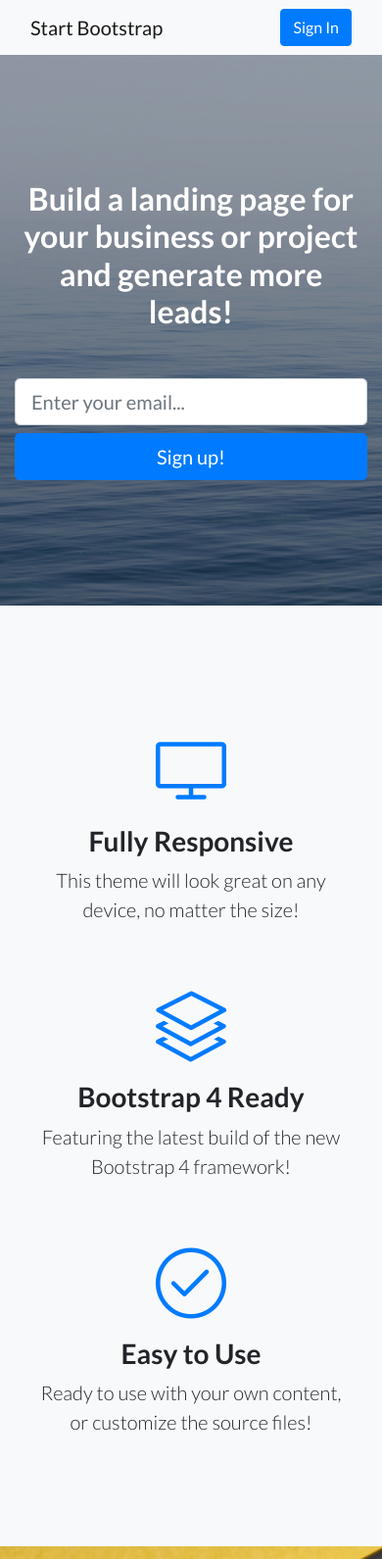
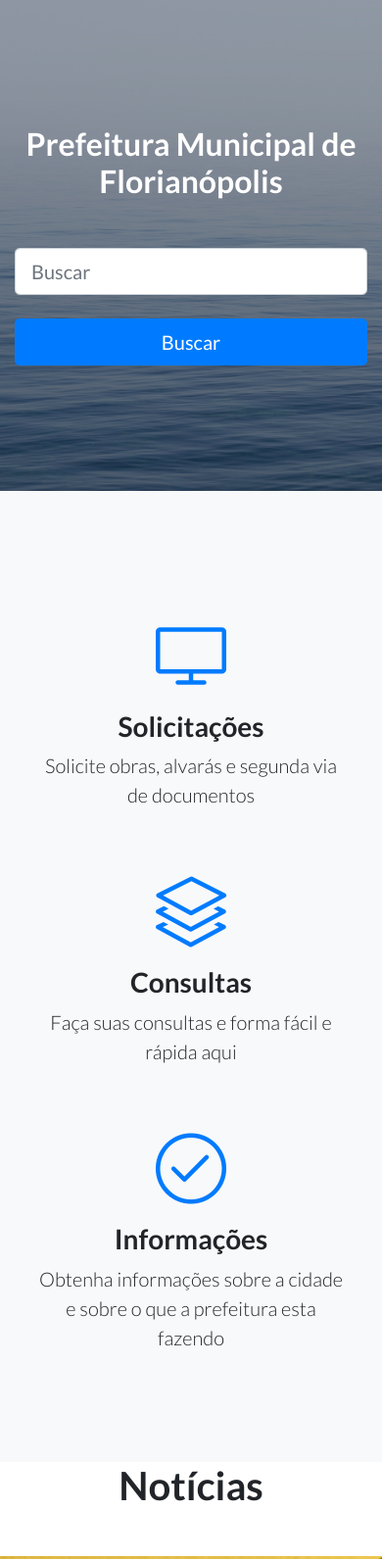
Before and after one commit to JackDaniells/pmf-usabilidade, a website: page index.html in a window 390 px wide. Shown: the top 1591 px of the page at 98% size. Drawn offline with Linux system fonts and the light colour scheme.

Commit message:
design inicial feito

```diff
--- a/index.html
+++ b/index.html
@@ -8,7 +8,7 @@
     <meta name="description" content="">
     <meta name="author" content="">
 
-    <title>Landing Page - Start Bootstrap Theme</title>
+    <title>PMF</title>
 
     <!-- Bootstrap core CSS -->
     <link href="vendor/bootstrap/css/bootstrap.min.css" rel="stylesheet">
@@ -25,31 +25,20 @@
 
   <body>
 
-    <!-- Navigation -->
-    <nav class="navbar navbar-light bg-light static-top">
-      <div class="container">
-        <a class="navbar-brand" href="#">Start Bootstrap</a>
-        <a class="btn btn-primary" href="#">Sign In</a>
-      </div>
-    </nav>
-
     <!-- Masthead -->
     <header class="masthead text-white text-center">
       <div class="overlay"></div>
       <div class="container">
         <div class="row">
           <div class="col-xl-9 mx-auto">
-            <h1 class="mb-5">Build a landing page for your business or project and generate more leads!</h1>
+            <h1 class="mb-5">Prefeitura Municipal de Florianópolis</h1>
           </div>
           <div class="col-md-10 col-lg-8 col-xl-7 mx-auto">
             <form>
-              <div class="form-row">
-                <div class="col-12 col-md-9 mb-2 mb-md-0">
-                  <input type="email" class="form-control form-control-lg" placeholder="Enter your email...">
-                </div>
-                <div class="col-12 col-md-3">
-                  <button type="submit" class="btn btn-block btn-lg btn-primary">Sign up!</button>
-                </div>
+              <div align="center">
+                  <input type="text" class="form-control form-control-lg" placeholder="Buscar">
+                  <br>
+                  <a href="#" class="btn btn-block btn-lg btn-primary">Buscar</a>
               </div>
             </form>
           </div>
@@ -63,29 +52,35 @@
         <div class="row">
           <div class="col-lg-4">
             <div class="features-icons-item mx-auto mb-5 mb-lg-0 mb-lg-3">
+              <a href="">
                 <div class="features-icons-icon d-flex">
                   <i class="icon-screen-desktop m-auto text-primary"></i>
                 </div>
-              <h3>Fully Responsive</h3>
-              <p class="lead mb-0">This theme will look great on any device, no matter the size!</p>
+              </a>
+              <h3>Solicitações</h3>
+              <p class="lead mb-0">Solicite obras, alvarás e segunda via de documentos</p>
             </div>
           </div>
           <div class="col-lg-4">
             <div class="features-icons-item mx-auto mb-5 mb-lg-0 mb-lg-3">
+              <a href="">
                 <div class="features-icons-icon d-flex">
                   <i class="icon-layers m-auto text-primary"></i>
                 </div>
-              <h3>Bootstrap 4 Ready</h3>
-              <p class="lead mb-0">Featuring the latest build of the new Bootstrap 4 framework!</p>
+              </a>
+              <h3>Consultas</h3>
+              <p class="lead mb-0">Faça suas consultas e forma fácil e rápida aqui</p>
             </div>
           </div>
           <div class="col-lg-4">
             <div class="features-icons-item mx-auto mb-0 mb-lg-3">
-              <div class="features-icons-icon d-flex">
+
+                <div class="features-icons-icon d-flex" >
                   <i class="icon-check m-auto text-primary"></i>
                 </div>
-              <h3>Easy to Use</h3>
-              <p class="lead mb-0">Ready to use with your own content, or customize the source files!</p>
+              </a>
+              <h3>Informações</h3>
+              <p class="lead mb-0">Obtenha informações sobre a cidade e sobre o que a prefeitura esta fazendo</p>
             </div>
           </div>
         </div>
@@ -96,6 +91,9 @@
     <section class="showcase">
       <div class="container-fluid p-0">
         <div class="row no-gutters">
+          <div class="col-xl-9 mx-auto" align="center">
+            <h1 class="mb-5">Notícias</h1>
+          </div>
 
           <div class="col-lg-6 order-lg-2 text-white showcase-img" style="background-image: url('img/bg-showcase-1.jpg');"></div>
           <div class="col-lg-6 order-lg-1 my-auto showcase-text">
@@ -121,7 +119,7 @@
     </section>
 
     <!-- Testimonials -->
-    <section class="testimonials text-center bg-light">
+    <!-- <section class="testimonials text-center bg-light">
       <div class="container">
         <h2 class="mb-5">What people are saying...</h2>
         <div class="row">
@@ -149,28 +147,12 @@
         </div>
       </div>
     </section>
+    -->
 
     <!-- Call to Action -->
      <section class="call-to-action text-white text-center">
       <div class="overlay"></div>
       <div class="container">
-        <div class="row">
-          <div class="col-xl-9 mx-auto">
-            <h2 class="mb-4">Ready to get started? Sign up now!</h2>
-          </div>
-          <div class="col-md-10 col-lg-8 col-xl-7 mx-auto">
-            <form>
-              <div class="form-row">
-                <div class="col-12 col-md-9 mb-2 mb-md-0">
-                  <input type="email" class="form-control form-control-lg" placeholder="Enter your email...">
-                </div>
-                <div class="col-12 col-md-3">
-                  <button type="submit" class="btn btn-block btn-lg btn-primary">Sign up!</button>
-                </div>
-              </div>
-            </form>
-          </div>
-        </div>
       </div>
     </section>
 
@@ -179,7 +161,7 @@
       <div class="container">
         <div class="row">
           <div class="col-lg-6 h-100 text-center text-lg-left my-auto">
-            <ul class="list-inline mb-2">
+            <!-- <ul class="list-inline mb-2">
               <li class="list-inline-item">
                 <a href="#">About</a>
               </li>
@@ -195,8 +177,8 @@
               <li class="list-inline-item">
                 <a href="#">Privacy Policy</a>
               </li>
-            </ul>
-            <p class="text-muted small mb-4 mb-lg-0">&copy; Your Website 2018. All Rights Reserved.</p>
+            </ul> -->
+            <p class="text-muted small mb-4 mb-lg-0">&copy; Website topzera 2018. All Rights Reserved.</p>
           </div>
           <div class="col-lg-6 h-100 text-center text-lg-right my-auto">
             <ul class="list-inline mb-0">
```
Lines whose indentation alone changed are shown as unchanged.
